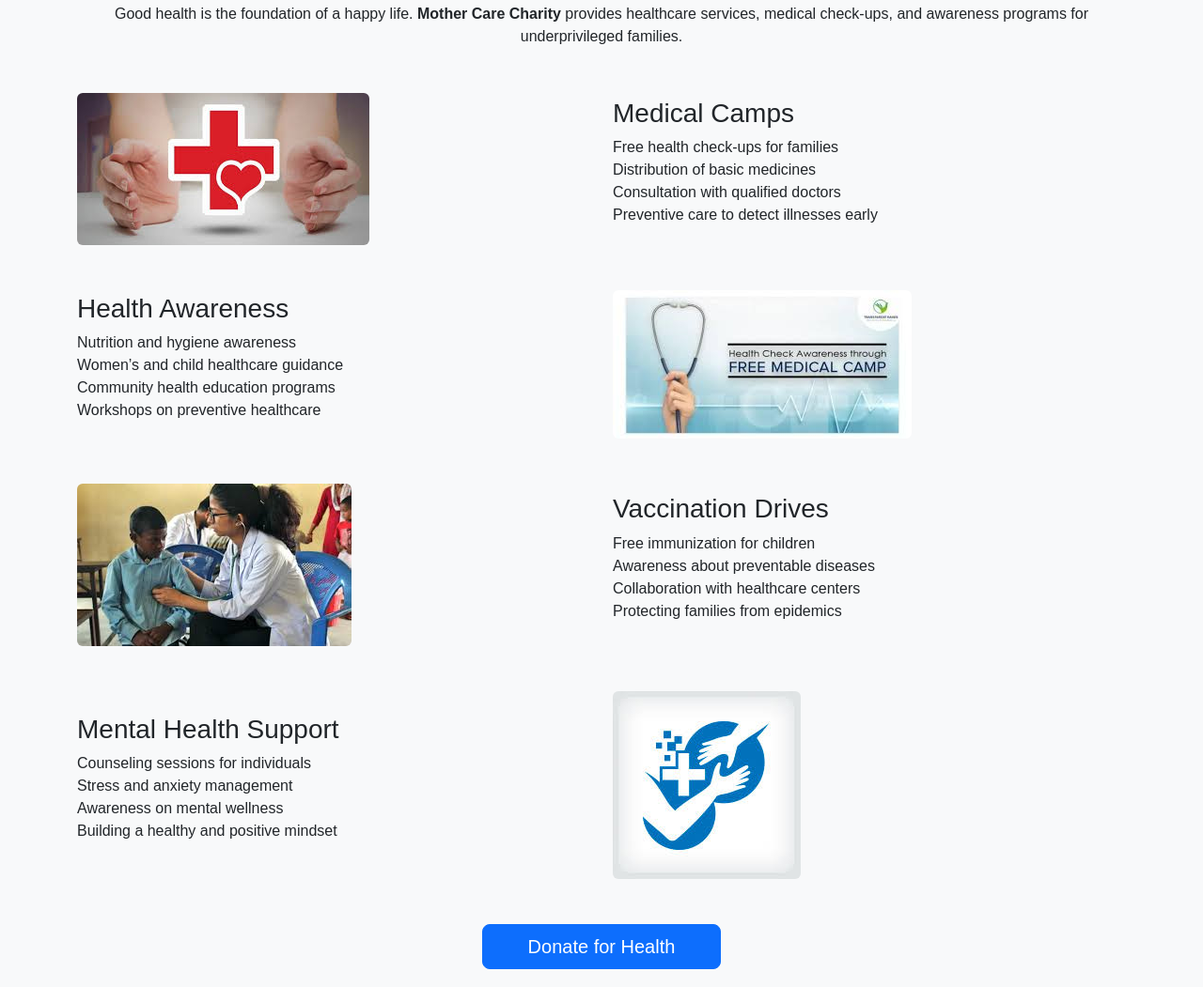
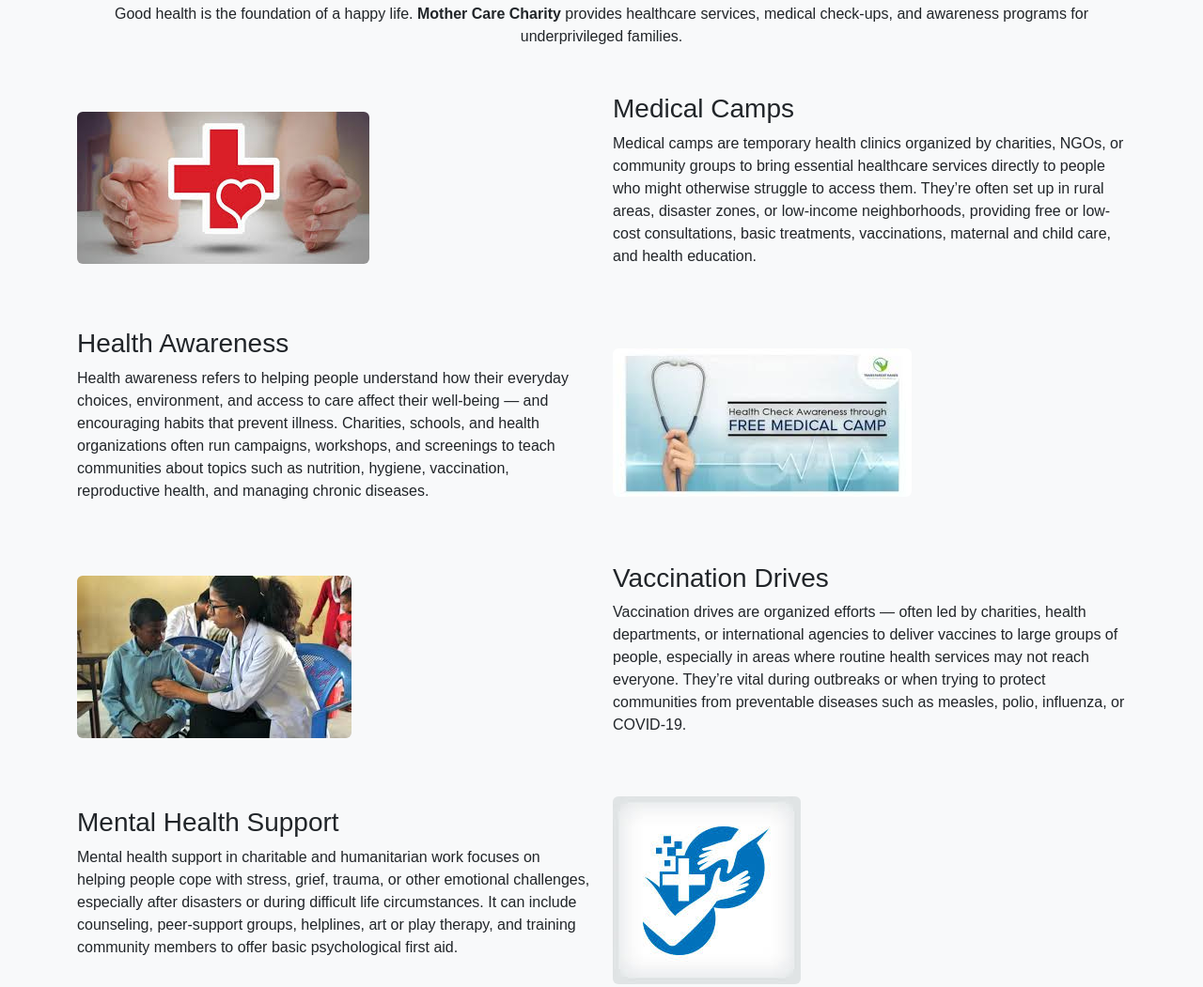
Before and after one commit to Tejaswini190/Mother-Care-Charity, a plain HTML site: page health.html in a window 1280 px wide. Shown: the part 907-1958 px from the top of the page at 94% size. Drawn offline with nearby package versions, Linux system fonts and the light colour scheme.

Commit message:
Add files via upload

```diff
--- a/health.html
+++ b/health.html
@@ -10,7 +10,7 @@
 <body>
 <header>
   <nav>
-    <a href="index.html"><img src="./charity logo.jpg" alt="Mother Care Logo"/></a>
+    <a href="index.html"><img src="./charity_logo-removebg-preview.png" alt="Mother Care Logo"/></a>
     <ul id="menu">
       <li><a href="index.html#home">HOME</a></li>
       <li><a href="health.html">HEALTH</a></li>
@@ -21,7 +21,7 @@
   <div class="head" id="home">
     <h2>Together, we can</h2>
     <h1>Build a world where we all are safe</h1>
-    <button class="btn btn-outline-light">Read More</button>
+    <button onclick="location.href='index.html#about'">Read More</button>
   </div>
 </header>
 
@@ -40,11 +40,10 @@
       </div>
       <div class="col-md-6">
         <h3>Medical Camps</h3>
-        <p>
-           Free health check-ups for families <br/>
-           Distribution of basic medicines <br/>
-           Consultation with qualified doctors <br/>
-           Preventive care to detect illnesses early
+        <p>Medical camps are temporary health clinics organized by charities, NGOs, or community groups to bring
+          essential healthcare services directly to people who might otherwise struggle to access them. They’re often
+          set up in rural areas, disaster zones, or low-income neighborhoods, providing free or low-cost consultations,
+          basic treatments, vaccinations, maternal and child care, and health education.
         </p>
       </div>
     </div>
@@ -56,11 +55,12 @@
       </div>
       <div class="col-md-6">
         <h3>Health Awareness</h3>
-        <p>
-          Nutrition and hygiene awareness <br/>
-           Women’s and child healthcare guidance <br/>
-           Community health education programs <br/>
-           Workshops on preventive healthcare
+        <p>Health awareness refers to helping people understand how their everyday choices,
+          environment, and access to care affect their well-being — and encouraging habits
+          that prevent illness. Charities, schools, and health organizations often run campaigns,
+          workshops, and screenings to teach communities about topics such as nutrition, hygiene, vaccination,
+          reproductive health, and managing chronic diseases.
+
         </p>
       </div>
     </div>
@@ -72,11 +72,10 @@
       </div>
       <div class="col-md-6">
         <h3>Vaccination Drives</h3>
-        <p>
-           Free immunization for children <br/>
-           Awareness about preventable diseases <br/>
-           Collaboration with healthcare centers <br/>
-           Protecting families from epidemics
+      <p>Vaccination drives are organized efforts — often led by charities, health departments, or
+        international agencies  to deliver vaccines to large groups of people, especially in areas
+        where routine health services may not reach everyone. They’re vital during outbreaks or
+        when trying to protect communities from preventable diseases such as measles, polio, influenza, or COVID-19.
         </p>
       </div>
     </div>
@@ -89,10 +88,10 @@
       <div class="col-md-6">
         <h3>Mental Health Support</h3>
         <p>
-           Counseling sessions for individuals <br/>
-           Stress and anxiety management <br/>
-           Awareness on mental wellness <br/>
-           Building a healthy and positive mindset
+          Mental health support in charitable and humanitarian work focuses on helping people cope with stress, grief,
+          trauma, or other emotional challenges, especially after disasters or during difficult life circumstances.
+          It can include counseling, peer-support groups, helplines, art or play therapy, and training community members
+          to offer basic psychological first aid.
         </p>
       </div>
     </div>
```
